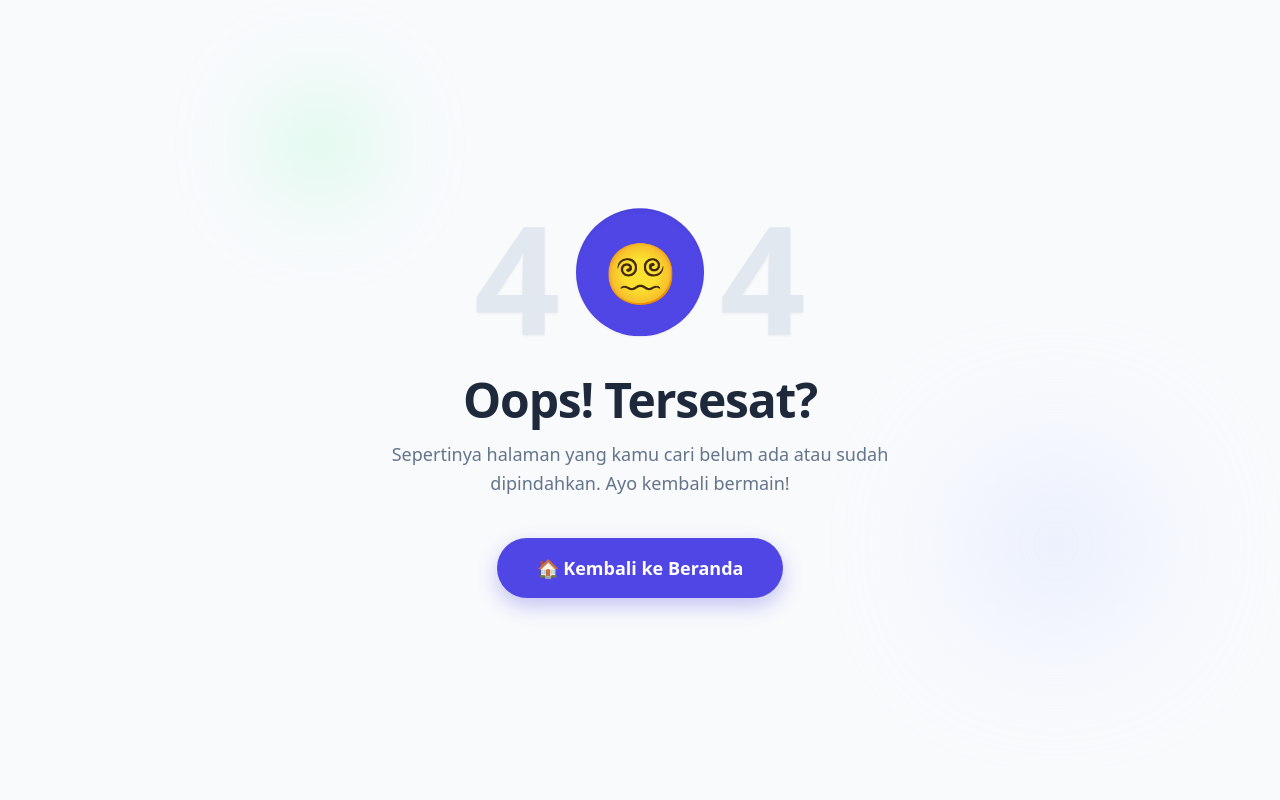
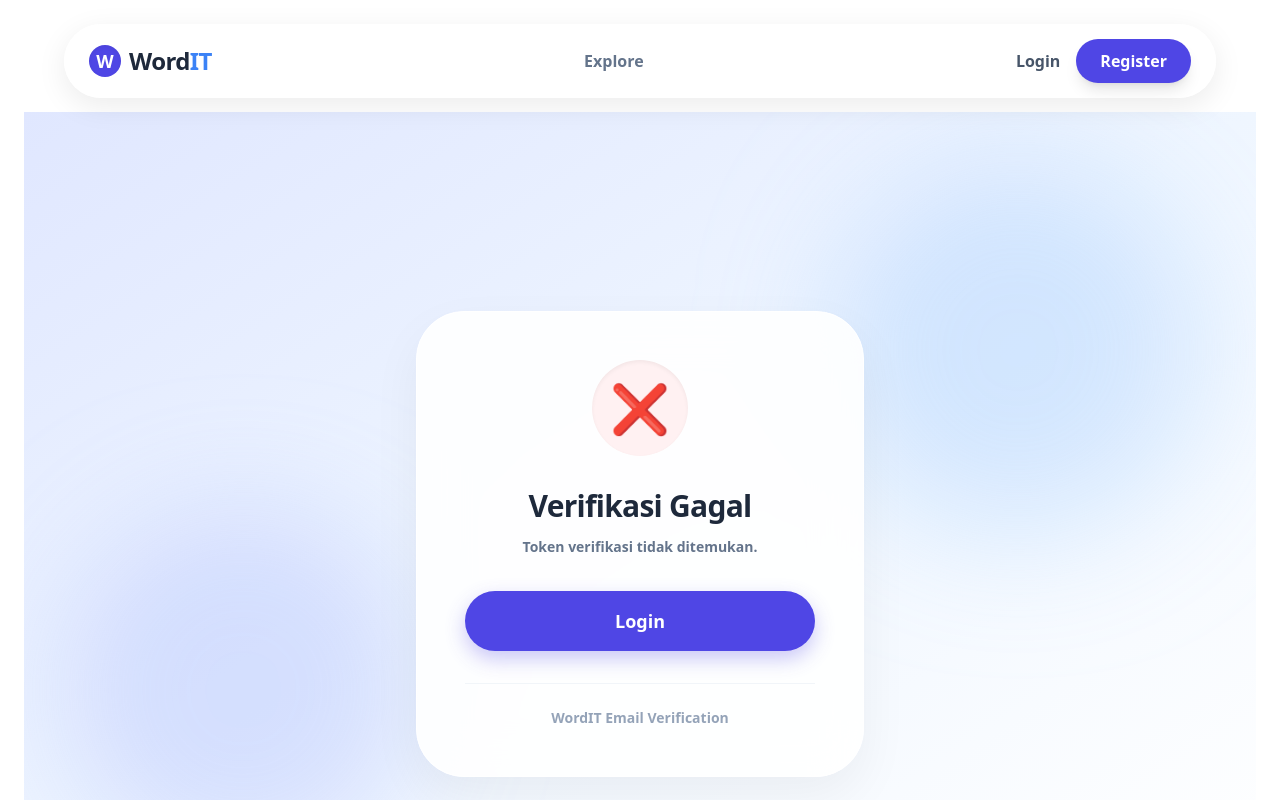
Before and after one commit to Nopitrasari29/wordit-frontend, a React (Vite) app: page /verify-email in a window 1280 px wide. Shown: the top 800 px of the page. Built offline with nearby package versions, Linux system fonts and the light colour scheme; no server answers.

Commit message:
feat(auth-ui): implement email verification and password recovery flow

```diff
--- /dev/null
+++ b/src/pages/public/VerifyEmailPage.tsx
@@ -0,0 +1,115 @@
+import { useEffect, useState } from "react";
+import { useSearchParams, Link } from "react-router-dom";
+
+export default function VerifyEmailPage() {
+  const [searchParams] = useSearchParams();
+
+  const [loading, setLoading] = useState(true);
+  const [success, setSuccess] = useState(false);
+  const [message, setMessage] = useState("");
+
+  useEffect(() => {
+    const verifyEmail = async () => {
+      try {
+        const token = searchParams.get("token");
+
+        if (!token) {
+          setMessage("Token verifikasi tidak ditemukan.");
+          setLoading(false);
+          return;
+        }
+
+        const apiUrl = (import.meta as unknown as { env: { VITE_API_URL: string } }).env.VITE_API_URL;
+        const response = await fetch(
+          `${apiUrl}/api/auth/verify-email?token=${token}`
+        );
+
+        const data = await response.json();
+
+        if (response.ok) {
+          setSuccess(true);
+          setMessage(data.message || "Email berhasil diverifikasi.");
+        } else {
+          setMessage(data.message || "Verifikasi gagal.");
+        }
+      } catch (error) {
+        setMessage("Terjadi kesalahan saat verifikasi.");
+      } finally {
+        setLoading(false);
+      }
+    };
+
+    verifyEmail();
+  }, [searchParams]);
+
+    return (
+        <div className="min-h-screen flex justify-center items-center p-4 bg-gradient-to-br from-indigo-100 via-blue-50 to-white relative overflow-hidden font-sans pt-28 pb-12">
+
+            {/* Background decorations */}
+            <div className="absolute top-10 right-10 w-96 h-96 bg-blue-300 rounded-full mix-blend-multiply filter blur-3xl opacity-30 animate-blob"></div>
+            <div
+                className="absolute bottom-10 left-10 w-96 h-96 bg-indigo-300 rounded-full mix-blend-multiply filter blur-3xl opacity-30 animate-blob"
+                style={{ animationDelay: "2s" }}
+            ></div>
+
+            <div className="bg-white/90 backdrop-blur-xl shadow-[0_20px_50px_rgba(0,0,0,0.05)] border border-white rounded-[3rem] p-8 md:p-12 w-full max-w-md relative z-10 text-center">
+
+                {/* Icon */}
+                <div
+                    className={`w-24 h-24 rounded-full flex items-center justify-center text-5xl mx-auto mb-8 shadow-inner ${
+                        loading
+                            ? "bg-indigo-50 text-indigo-600"
+                            : success
+                            ? "bg-emerald-50 text-emerald-600"
+                            : "bg-rose-50 text-rose-600"
+                    }`}
+                >
+                    {loading ? "⏳" : success ? "✅" : "❌"}
+                </div>
+
+                {/* Title */}
+                <h1 className="text-3xl font-black text-slate-800 mb-3 tracking-tight">
+                    {loading
+                        ? "Memverifikasi Email"
+                        : success
+                        ? "Email Terverifikasi"
+                        : "Verifikasi Gagal"}
+                </h1>
+
+                {/* Description */}
+                <p className="text-slate-500 font-semibold text-sm mb-8 leading-relaxed">
+                    {loading
+                        ? "Mohon tunggu, kami sedang memverifikasi email Anda."
+                        : message}
+                </p>
+
+                {/* Button */}
+                {!loading && (
+                    <Link
+                        to="/login"
+                        className="inline-block w-full"
+                    >
+                        <button
+                            className={`w-full font-black text-lg py-4 rounded-full transition-all active:scale-95 ${
+                                success
+                                    ? "bg-emerald-600 text-white shadow-[0_8px_20px_rgba(16,185,129,0.3)] hover:-translate-y-1"
+                                    : "bg-indigo-600 text-white shadow-[0_8px_20px_rgba(79,70,229,0.3)] hover:-translate-y-1"
+                            }`}
+                        >
+                            Login
+                        </button>
+                    </Link>
+                )}
+
+                {/* Footer */}
+                {!loading && (
+                    <div className="mt-8 pt-6 border-t border-slate-100">
+                        <p className="text-slate-400 text-sm font-semibold">
+                            WordIT Email Verification
+                        </p>
+                    </div>
+                )}
+            </div>
+        </div>
+    );
+}
--- a/src/router/router.tsx
+++ b/src/router/router.tsx
@@ -10,6 +10,7 @@ import RegisterPage from "../pages/public/RegisterPage";
 import ExplorePage from "../pages/public/ExplorePage";
 import ForgotPasswordPage from "../pages/public/ForgotPasswordPage";
 import ResetPasswordPage from "../pages/public/ResetPasswordPage";
+import VerifyEmailPage from "../pages/public/VerifyEmailPage";
 import NotFoundPage from "../pages/public/NotFoundPage";
 import LtiLaunchPage from "../pages/public/LtiLaunchPage";
 
@@ -58,6 +59,7 @@ export default function Router() {
           <Route path="/register" element={<RegisterPage />} />
           <Route path="/forgot-password" element={<ForgotPasswordPage />} />
           <Route path="/reset-password" element={<ResetPasswordPage />} />
+          <Route path="/verify-email" element={<VerifyEmailPage />} />
           <Route path="/lti-launch" element={<LtiLaunchPage />} />
 
           {/* ================= GENERAL PROTECTED (Auth Only) ================= */}
```
